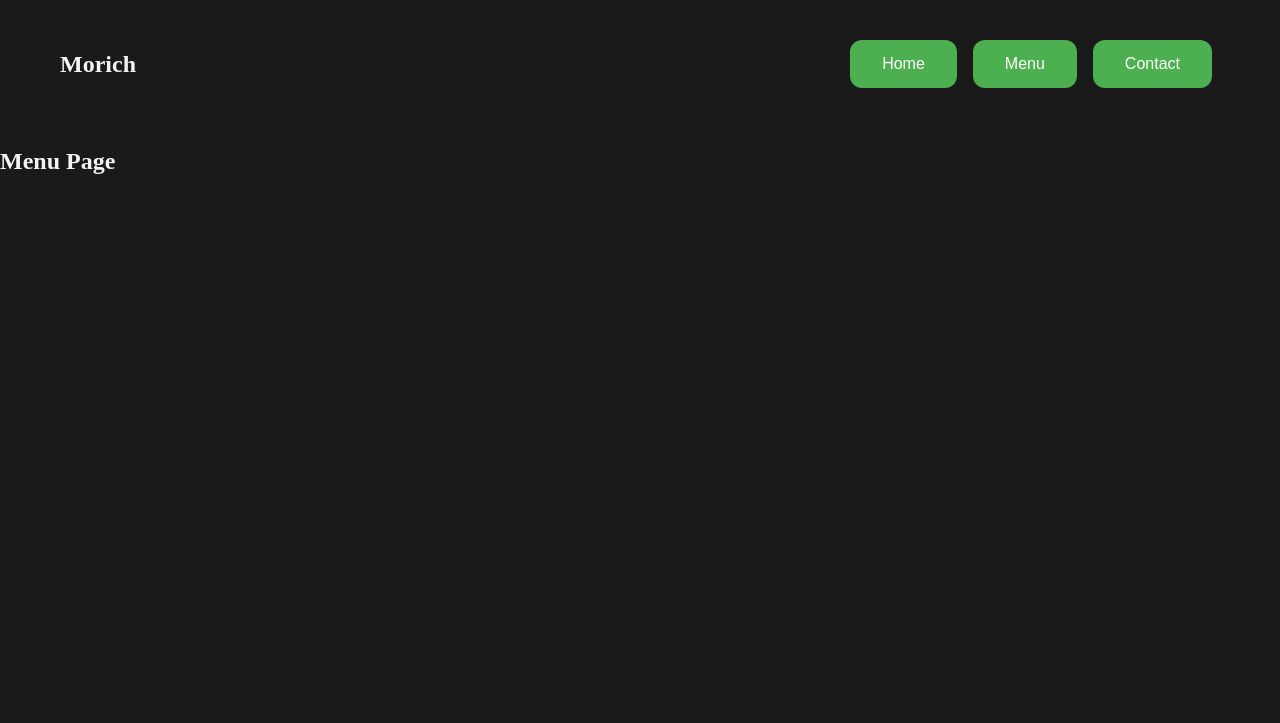
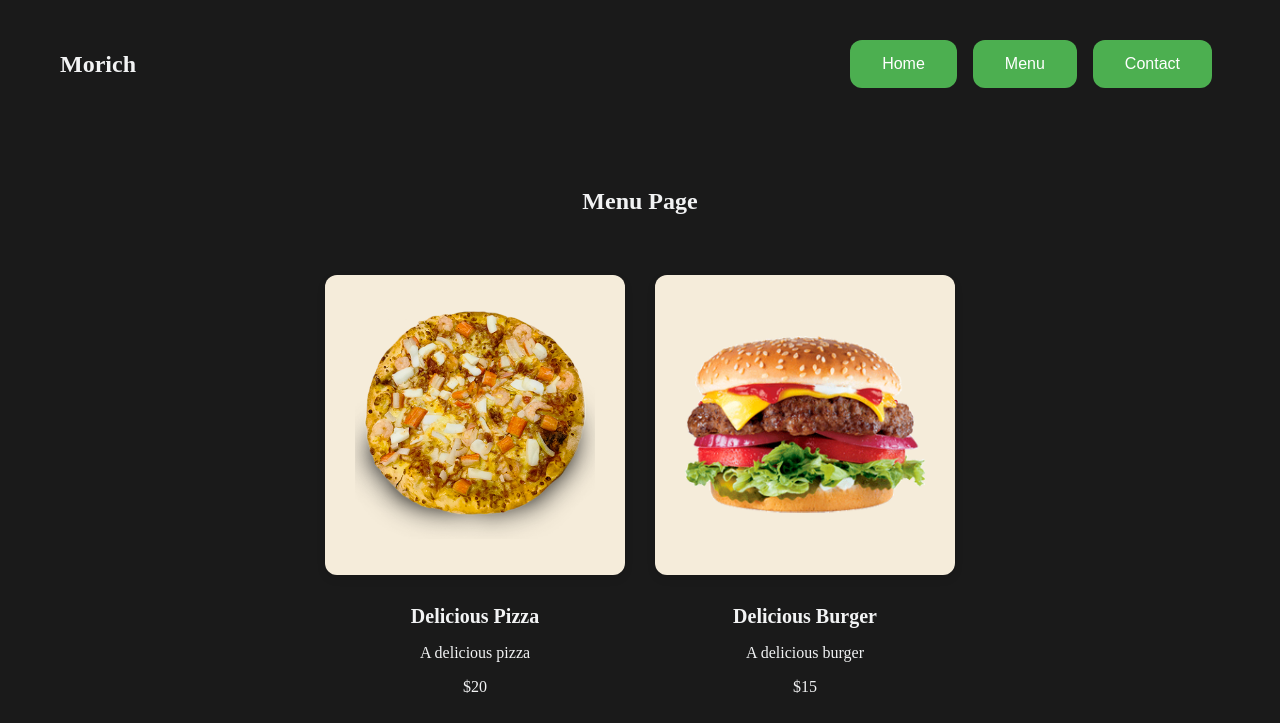
Before and after one commit to mahfuzeee/restaurant-page-project, a website built with webpack: page src/template.html in a window 1280 px wide. Both pictures are taken after a click on the button "Menu". Shown: the top 723 px of the page. Built offline with nearby package versions, Linux system fonts and the light colour scheme.

Commit message:
Memu page done.

```diff
--- a/src/menu.js
+++ b/src/menu.js
@@ -1,5 +1,38 @@
+import pizza from "./images/f1.png";
+import burger from "./images/f2.png";
+import pasta from "./images/f4.png";
+import fries from "./images/f5.png";
+
+//Item array
+const items = [
+    {
+        name: "Delicious Pizza",
+        img: pizza,
+        description: "A delicious pizza",
+        price: 20
+    },
+    {
+        name: "Delicious Burger",
+        img: burger,
+        description: "A delicious burger",
+        price: 15
+    },
+    {
+        name: "Delicious Pasta",
+        img: pasta,
+        description: "A delicious pasta",
+        price: 10
+    },
+    {
+        name: "French Fries",
+        img: fries,
+        description: "A delicious french fries",
+        price: 5
+    }
+];
 
 const root = document.getElementById("content");
+
 
 const renderMenuPage = () => {
 
@@ -8,7 +41,40 @@ const renderMenuPage = () => {
     const h1 = document.createElement("h1");
     h1.textContent = "Menu Page";
     menuDiv.appendChild(h1);
+
+    const container = document.createElement("div");
+    container.className = "container";
+
+    //Loop throuh each item and appedn in a div
+    for(const item of items) {
+        const boxDiv = document.createElement("div");
+        boxDiv.className = "box"
+        const imgBox = document.createElement("div");
+        imgBox.className = "img-box";
+        const img = document.createElement("img");
+        img.src = item?.img;
+        imgBox.appendChild(img);
+
+        const detailBox = document.createElement("div");
+        detailBox.className = "detail-box";
+        const h5 = document.createElement("h5");
+        h5.textContent = item?.name;
+        detailBox.appendChild(h5);
+        const p = document.createElement("p");
+        p.textContent = item?.description;
+        detailBox.appendChild(p);
+        const span = document.createElement("span");
+        span.textContent = `$${item?.price}`;
+        detailBox.appendChild(span);
+
+        boxDiv.appendChild(imgBox);
+        boxDiv.appendChild(detailBox);
+        container.appendChild(boxDiv);
+    }
+
+    menuDiv.appendChild(container);
     root.appendChild(menuDiv);
-};
+}
+
 
 export default renderMenuPage;
--- a/src/styles.css
+++ b/src/styles.css
@@ -127,3 +127,82 @@ a:focus {
     border: 1px solid var(--primary-color);
 
   }
+
+
+  /*Menu Section Styles*/
+  .menu {
+    display: flex;
+    flex-direction: column;
+    align-items: center;
+    margin-top: 20px;
+    color: var(--text-color);
+    padding: 20px;
+    border-radius: 12px;
+    gap: 20px;
+    margin-bottom: 20px;
+
+  }
+
+
+  .menu .container {
+    display: grid;
+    grid-template-columns: repeat(2, 1fr);
+    gap: 30px;
+    margin-top: 20px;
+    margin-bottom: 40px;
+  }
+
+  .container .box {
+  display: flex;
+  flex-direction: column;
+  align-items: center;
+  justify-content: center;
+    gap: 10px;
+  }
+
+  .container .box .img-box {
+    width: 300px;
+    height: 300px;
+    border-radius: 12px;
+    box-shadow: 0 4px 8px rgba(0, 0, 0, 0.1);
+    margin-bottom: 20px;
+    background-color: rgb(245, 236, 218);
+    align-items: center;
+    justify-content: center;
+    display: flex;
+  }
+
+  .container .box .img-box img {
+    width: 80%;
+    height: 80%;
+    object-fit: contain;
+  }
+
+  .box .img-box img:hover {
+    transform: scale(1.05);
+  }
+
+  .container .box .detail-box {
+    display: flex;
+    flex-direction: column;
+    align-items: center;
+    justify-content: space-between;
+
+  }
+
+  .container .box .detail-box h5 {
+    font-size: 20px;
+    font-weight: bold;
+    color: var(--text-color);
+    margin: 0;
+  }
+
+  .container .box .detail-box p {
+    font-size: 16px;
+    color: var(--text-color);
+  }
+
+  .container .box .detail-box span {
+    font-size: 16px;
+    color: var(--text-color);
+  }
```
Also changed, not shown: src/images/about-img.png (deleted), src/images/f3.png (deleted), src/images/f6.png (deleted), src/images/f7.png (deleted), src/images/f8.png (deleted), src/images/f9.png (deleted), src/images/o1.jpg (deleted), src/images/o2.jpg (deleted).
